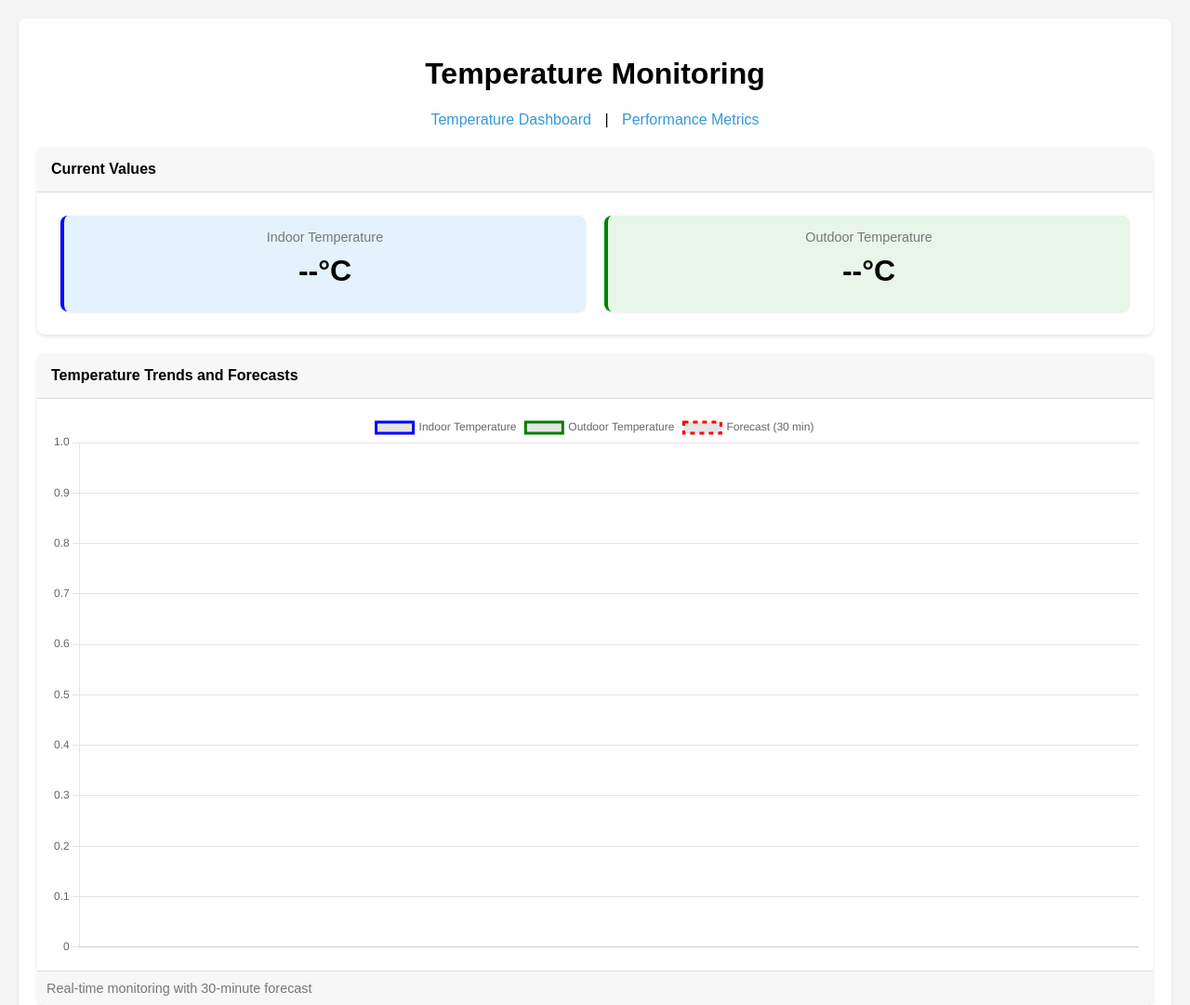
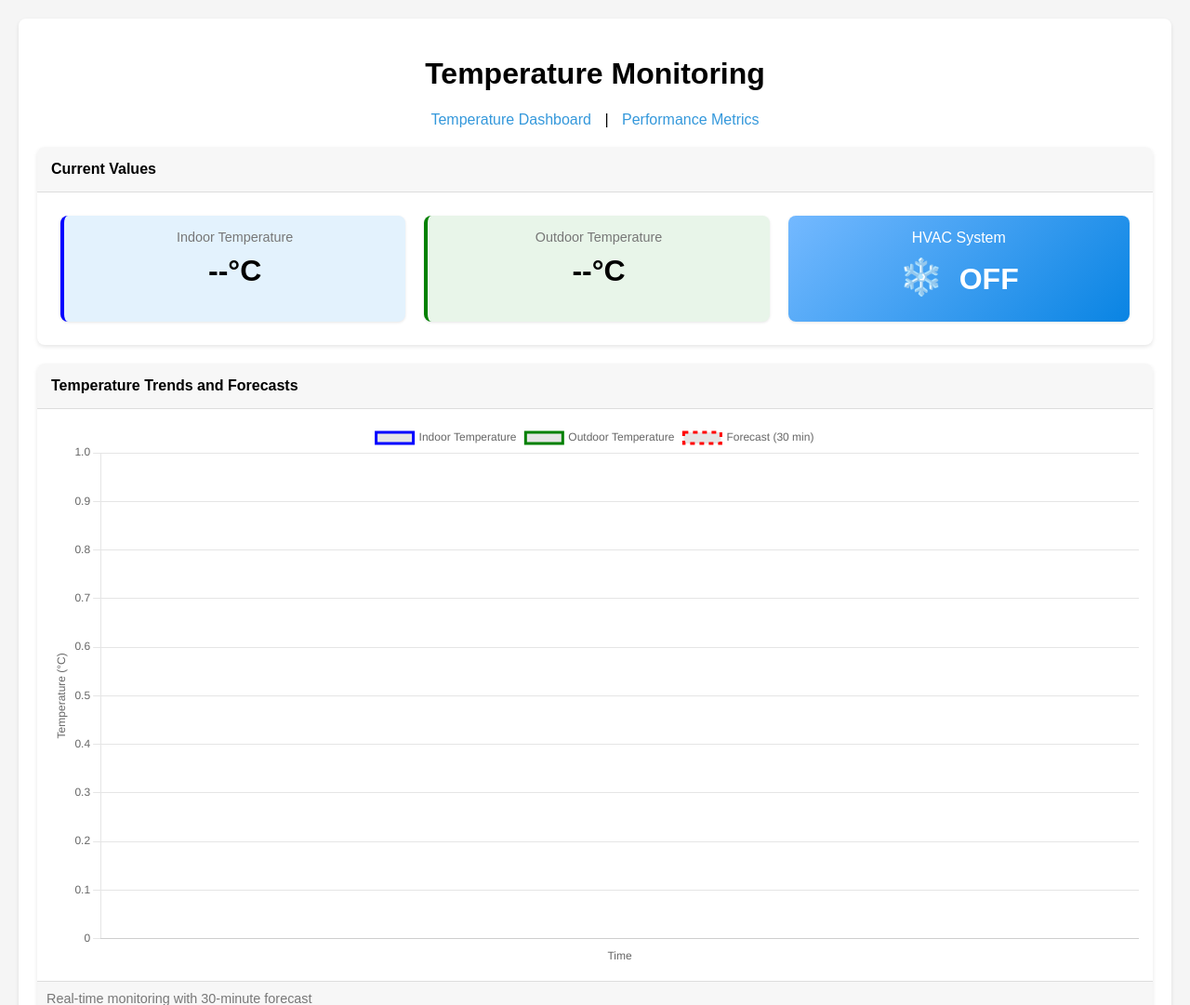
Before and after one commit to CyberGiant7/InternetOfThingsProject, a Flask app: page / in a window 1280 px wide. Shown: the top 1081 px of the page at 93% size. Run offline with Flask 3, Linux system fonts and the light colour scheme; data that the repository does not hold is empty; parts of the project's set-up code (start-up, migrations or seed data) failed here and were passed over.

Commit message:
feat: enhance HVAC control with status indicators and update styling

```diff
--- a/data_analytics/hvac_status.json
+++ b/data_analytics/hvac_status.json
@@ -1 +1 @@
-{"hvac_status": true}
+{"hvac_status": false}
--- a/data_analytics/static/css/styles.css
+++ b/data_analytics/static/css/styles.css
@@ -92,3 +92,21 @@ body {
     background-color: #e8f5e9;
     border-left: 4px solid green;
 }
+
+.stat-card.hvac {
+    background: linear-gradient(135deg, #667eea 0%, #764ba2 100%);
+    color: white;
+}
+
+.stat-card.hvac.active {
+    background: linear-gradient(135deg, #ff6b6b 0%, #ffa500 100%);
+}
+
+.stat-card.hvac.inactive {
+    background: linear-gradient(135deg, #74b9ff 0%, #0984e3 100%);
+}
+
+#hvac-indicator {
+    font-size: 1.2em;
+    margin-right: 0.5rem;
+}
--- a/data_analytics/static/js/charts.js
+++ b/data_analytics/static/js/charts.js
@@ -37,12 +37,27 @@ function initTemperatureChart(data) {
             maintainAspectRatio: true,
             scales: {
                 x: {
-                    ticks: {
-                        maxTicksLimit: 10
+                    display: true,
+                    title: {
+                        display: true,
+                        text: 'Time'
                     }
                 },
                 y: {
-                    beginAtZero: false
+                    display: true,
+                    title: {
+                        display: true,
+                        text: 'Temperature (°C)'
+                    }
+                }
+            },
+            plugins: {
+                legend: {
+                    position: 'top'
+                },
+                tooltip: {
+                    mode: 'index',
+                    intersect: false
                 }
             }
         }
--- a/data_analytics/static/js/main.js
+++ b/data_analytics/static/js/main.js
@@ -16,6 +16,21 @@ async function fetchData() {
             document.getElementById("alert").style.display = "none";
         }
 
+        const hvacStatus = data.hvac_active;
+        const hvacStatusCard = document.getElementById('hvac-status');
+        const hvacIndicator = document.getElementById('hvac-indicator');
+        const hvacText = document.getElementById('hvac-text');
+
+        if (hvacStatus) {
+            hvacStatusCard.className = 'stat-card hvac active';
+            hvacIndicator.textContent = '🔥';
+            hvacText.textContent = 'ON';
+        } else {
+            hvacStatusCard.className = 'stat-card hvac inactive';
+            hvacIndicator.textContent = '❄️';
+            hvacText.textContent = 'OFF';
+        }
+
         // Update all charts
         updateChart(data);
         updateApiComparisonChart(data);
@@ -28,7 +43,6 @@ async function fetchData() {
 function initDashboard() {
     // Start fetching data when the page loads
     fetchData();
-
     // Set up interval to fetch data every 10 seconds
     setInterval(fetchData, 10000);
 }
--- a/data_analytics/templates/index.html
+++ b/data_analytics/templates/index.html
@@ -37,6 +37,13 @@
                     <div class="stat-label">Outdoor Temperature</div>
                     <div class="stat-value"><span id="outdoor">--</span>°C</div>
                 </div>
+                <div class="stat-card hvac" id="hvac-status">
+                    <div class="stat-label-white">HVAC System</div>
+                    <div class="stat-value">
+                        <span id="hvac-indicator">🔥</span>
+                        <span id="hvac-text">ON</span>
+                    </div>
+                </div>
             </div>
         </div>
 
```
Also changed, not shown: data_analytics/bot_runner.py (+27 -9 lines).
